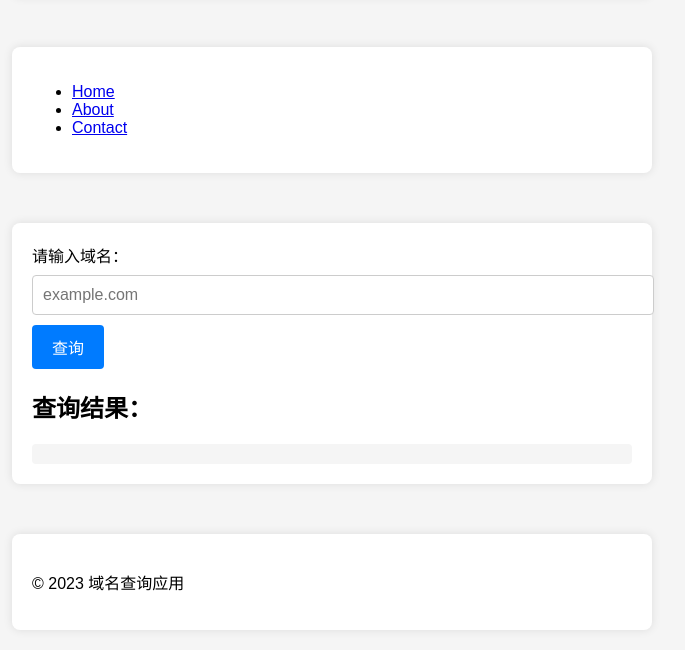
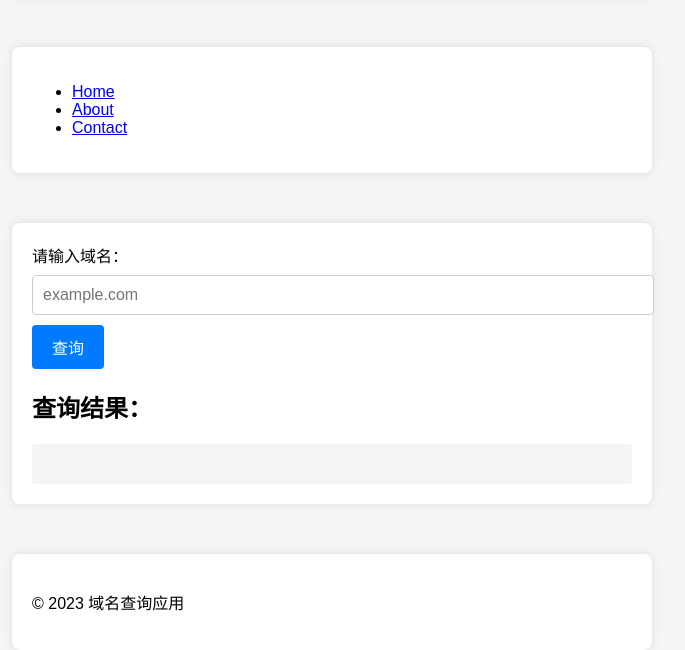
Before and after one commit to imzhuangzhou/WHOIS-LOOKUP, a plain HTML site: page index.html in a window 1280 px wide. Shown: the part 182-832 px from the top of the page, without its empty margins (308-993 px from the left). Drawn offline with Linux system fonts and the light colour scheme.

Commit message:
Add files via upload

```diff
--- a/styles/style.css
+++ b/styles/style.css
@@ -65,7 +65,7 @@ button:hover {
 
 .results {
   background-color: #f5f5f5;
-  padding: 10px;
+  padding: 20px;
   border-radius: 4px;
   overflow: auto;
 }
```
